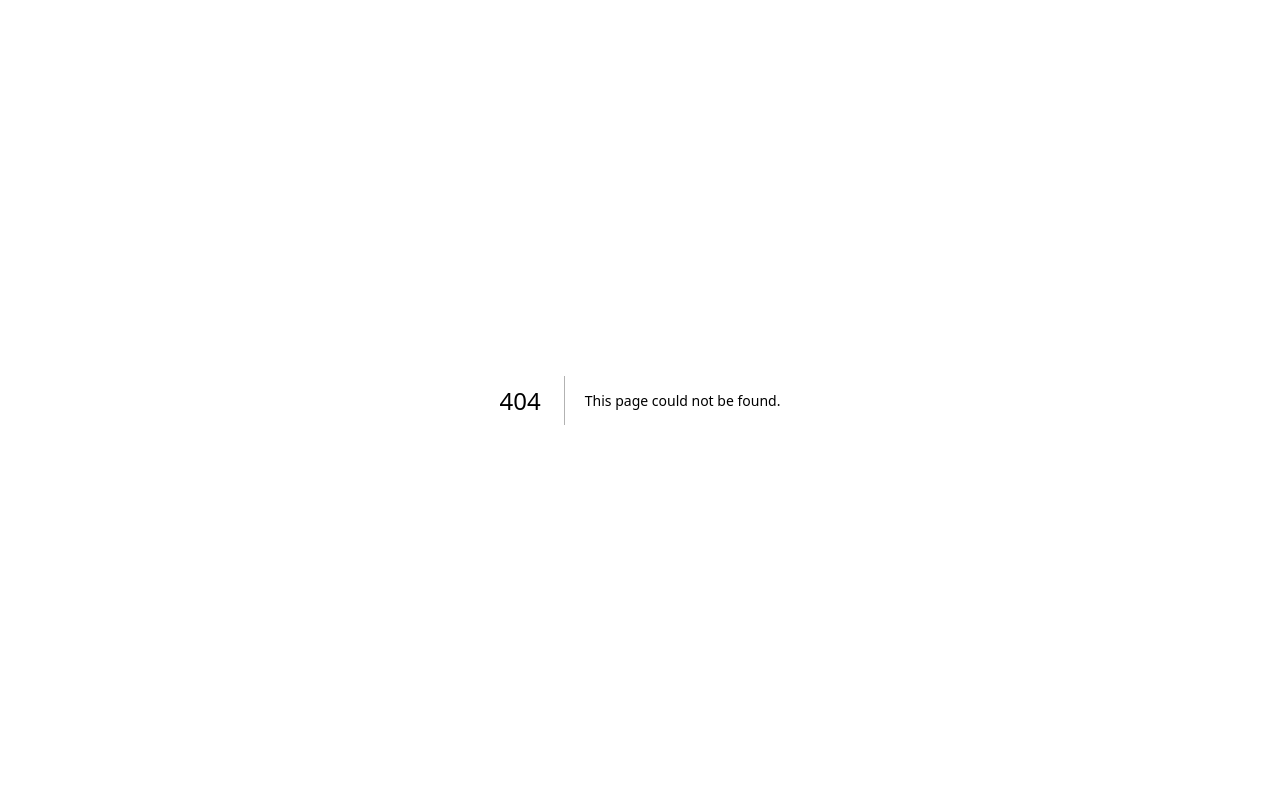
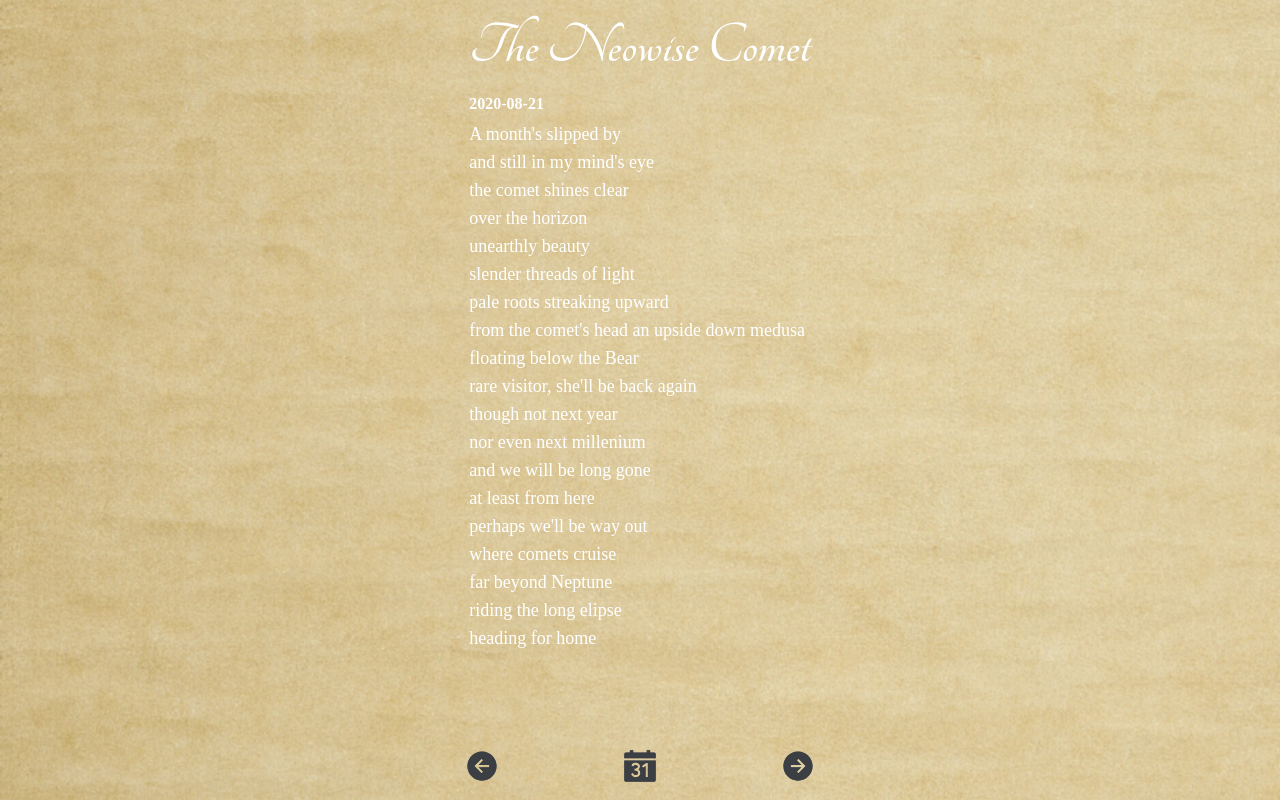
Before and after one commit to theMorganObject/berman-poems, a Next.js app: page /poems/poem-1 in a window 1280 px wide. Before the commit this address had no page. Built offline with nearby package versions, Linux system fonts and the light colour scheme.

Commit message:
dynamic paths and all poems page

```diff
--- a/src/app/poem/[slug]/page.tsx
+++ /dev/null
@@ -1,43 +0,0 @@
-import Background from '@/components/UI/Background';
-import Poem from '@/components/Poem';
-import PoemControls from '@/components/UI/PoemControls';
-import { getPoemsFiles, getAllPoems } from '../../../../lib/poems-util';
-
-// NOTE: notes from expirments before switching to a new routing paradigm, left in a working commit for reference _tMO
-
-// Return a list of `params` to populate the [slug] dynamic segment
-// export async function generateStaticParams() {
-//   const res = await getAllPoems();
-//   const poems = await res;
-//   console.log(poems);
-
-//   return poems.map((poem) => ({
-//     poem: poem,
-//   }));
-// }
-
-// export async function generateStaticParams() {
-//   return [{ id: '1' }, { id: '2' }, { id: '3' }];
-// }
-
-// @ts-ignore
-// async function getPost(params) {
-//   const res = await fetch(`https://.../poem/${params.id}`);
-//   const poem = await res.json();
-
-//   console.log(poem);
-//   return poem;
-// }
-
-export default function Page({ params }: { params: { slug: string } }) {
-  // console.log(params);
-  const poemID = params.slug;
-
-  return (
-    <section className='relative flex min-h-screen flex-col items-center p-2 pb-16'>
-      <Background />
-      <Poem poemId={`poem-${poemID}`} />
-      <PoemControls />
-    </section>
-  );
-}
--- /dev/null
+++ b/src/app/poems/[slug]/page.tsx
@@ -0,0 +1,13 @@
+import Background from '@/components/UI/Background';
+import PoemStepper from '@/components/poems/poem-stepper/PoemStepper';
+
+export default function Page({ params }: { params: { slug: string } }) {
+  const poemID = params.slug;
+
+  return (
+    <section className='relative flex min-h-screen flex-col items-center p-2 pb-16'>
+      <Background />
+      <PoemStepper poemId={`${poemID}`} />
+    </section>
+  );
+}
--- a/src/components/UI/PoemControls.tsx
+++ /dev/null
@@ -1,43 +0,0 @@
-'use client';
-
-// NOTE: Working commit: the rendering logic is good here, but the state logic is left over from a previous paradigm, and needs to be heavily refactored or flat out removed. _tMO
-
-import { useState } from 'react';
-import {
-  IoArrowBackCircleSharp,
-  IoCalendarNumberSharp,
-  IoArrowForwardCircleSharp,
-} from 'react-icons/io5';
-
-function PoemControls() {
-  const [poemIndex, setPoemIndex] = useState(1);
-  const totalPoems = 3;
-
-  const handleNavigation = (direction: string) => {
-    setPoemIndex((prevIndex) => {
-      if (direction === 'next') {
-        return prevIndex === totalPoems ? 1 : prevIndex + 1;
-      } else {
-        return prevIndex === 1 ? totalPoems : prevIndex - 1;
-      }
-    });
-  };
-  return (
-    <nav className='fixed bottom-0 left-1/2 transform -translate-x-1/2 pb-4 w-64 xs:w-80 xs:px-2 sm:w-96 sm:px-4'>
-      <ul className='flex justify-between items-center text-4xl text-gray-8/80'>
-        {/* TODO make each of these a clickable link to handle navigation */}
-        <li className='hover:text-gray-6/90 transition-colors duration-150'>
-          <IoArrowBackCircleSharp />
-        </li>
-        <li className='hover:text-gray-6/90 transition-colors duration-150'>
-          <IoCalendarNumberSharp />
-        </li>
-        <li className='hover:text-gray-6/90 transition-colors duration-150'>
-          <IoArrowForwardCircleSharp />
-        </li>
-      </ul>
-    </nav>
-  );
-}
-
-export default PoemControls;
--- a/src/components/poems/PoemItem.jsx
+++ b/src/components/poems/PoemItem.jsx
@@ -1,18 +1,18 @@
-// import Link from 'next/link';
+import Link from 'next/link';
 
 function PoemItem(props) {
-  const { title, date, excerpt } = props.poem;
+  const { title, date, excerpt, slug } = props.poem;
+  const linkPath = `/poems/${slug.replace(/\.md$/, '')}`;
 
-  // const linkPath = `/posts/${slug}`;
   return (
     <li>
-      {/* <Link href={linkPath}> */}
-      <div>
-        <h3>{title}</h3>
-        <time>{date}</time>
-        <p>{excerpt}</p>
-      </div>
-      {/* </Link> */}
+      <Link href={linkPath}>
+        <div>
+          <h3>{title}</h3>
+          <time>{date}</time>
+          <p>{excerpt}</p>
+        </div>
+      </Link>
     </li>
   );
 }
--- /dev/null
+++ b/src/components/poems/poem-stepper/PoemControls.tsx
@@ -0,0 +1,28 @@
+import Link from 'next/link';
+import {
+  IoArrowBackCircleSharp,
+  IoCalendarNumberSharp,
+  IoArrowForwardCircleSharp,
+} from 'react-icons/io5';
+
+function PoemControls() {
+  return (
+    <nav className='fixed bottom-0 left-1/2 transform -translate-x-1/2 pb-4 w-64 xs:w-80 xs:px-2 sm:w-96 sm:px-4'>
+      <ul className='flex justify-between items-center text-4xl text-gray-8/80'>
+        <li className='hover:text-gray-6/90 transition-colors duration-150'>
+          <IoArrowBackCircleSharp />
+        </li>
+        <Link href='/poems'>
+          <li className='hover:text-gray-6/90 transition-colors duration-150'>
+            <IoCalendarNumberSharp />
+          </li>
+        </Link>
+        <li className='hover:text-gray-6/90 transition-colors duration-150'>
+          <IoArrowForwardCircleSharp />
+        </li>
+      </ul>
+    </nav>
+  );
+}
+
+export default PoemControls;
--- /dev/null
+++ b/src/components/poems/poem-stepper/PoemStepper.tsx
@@ -0,0 +1,17 @@
+import PoemControls from './PoemControls';
+import PoemText from './PoemText';
+
+interface PoemProps {
+  poemId: string;
+}
+
+function PoemStepper({ poemId }: PoemProps) {
+  return (
+    <div>
+      <PoemText poemId={poemId} />
+      <PoemControls />
+    </div>
+  );
+}
+
+export default PoemStepper;
--- a/src/components/Poem.tsx
+++ b/src/components/poems/poem-stepper/PoemText.tsx
@@ -1,11 +1,12 @@
 import Markdown from 'react-markdown';
-import { getPoemData } from '../../lib/poems-util';
+import { getPoemData } from '../../../../lib/poems-util';
+import PoemControls from '@/components/poems/poem-stepper/PoemControls';
 
 interface PoemProps {
   poemId: string;
 }
 
-function Poem({ poemId }: PoemProps) {
+function PoemText({ poemId }: PoemProps) {
   const poemData = getPoemData(poemId);
   const { title, date, content } = poemData;
 
@@ -16,8 +17,9 @@ function Poem({ poemId }: PoemProps) {
       </h2>
       <p className='font-bold mb-1'>{date}</p>
       <Markdown className='text-sm xs:text-base sm:text-lg'>{content}</Markdown>
+      <PoemControls />
     </article>
   );
 }
 
-export default Poem;
+export default PoemText;
```
Also changed, not shown: src/app/poems/page.tsx (renamed from src/app/poem/page.tsx).
